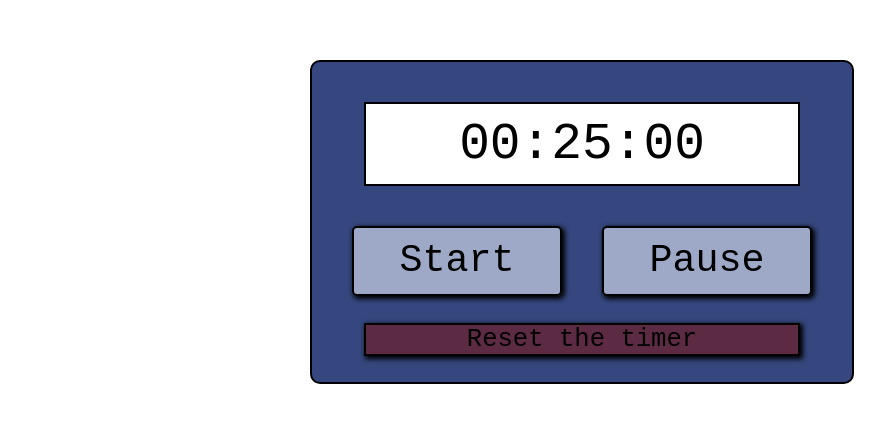
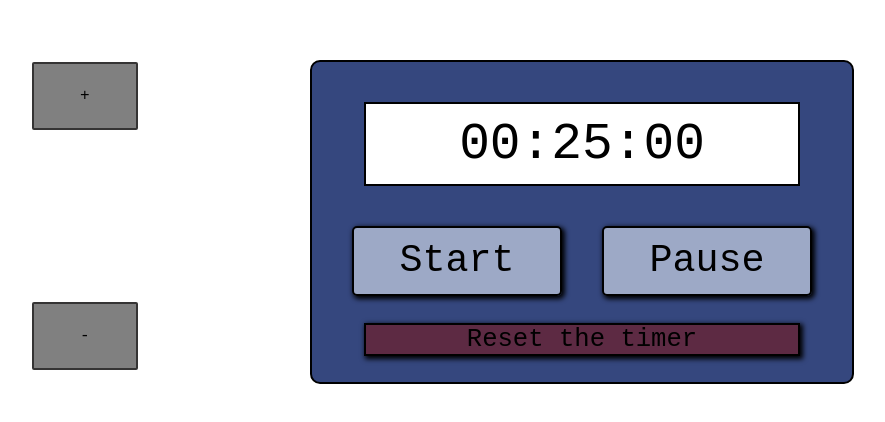
Before and after one commit to SamuelCallWind/Pomodoro_app, a plain HTML site: page index.html in a window 1280 px wide. Shown: the part 178-600 px from the top of the page, without its empty margins (58-943 px from the left). Drawn offline with Linux system fonts and the light colour scheme.

Commit message:
Add files via upload
Added 2 buttons + and - with hover

```diff
--- a/index.html
+++ b/index.html
@@ -8,6 +8,8 @@
     <title>Document</title>
 </head>
 <body>
+    <div class="buttonPlus">+</div>
+    <div class="buttonMinus">-</div>
     <div class="box">
         <div class="timer">00:25:00</div>
         <div class="containerButton">
--- a/styles.css
+++ b/styles.css
@@ -1,3 +1,7 @@
+body {
+    display: flex;
+}
+
 .box {
     position: absolute;
     top: 50%;
@@ -95,3 +99,33 @@
 .reset:hover {
     background-color: rgba(0, 127, 207, 0.63);
 }
+
+.buttonPlus, .buttonMinus {
+    font-family: 'Courier New', Courier, monospace;
+    display: flex;
+    position: absolute;
+    justify-content: center;
+    align-items: center;
+    background-color: gray;
+    border: solid rgba(15, 14, 14, 0.665) 2px;
+    border-radius: 2px;
+    height: 8vh;
+    width: 8vw;
+    transition: background-color 0.1s ease-in-out;
+}
+
+.buttonPlus {
+    top: 30vh;
+    left: 7vw;
+}
+.buttonPlus:hover {
+    background-color: rgba(35, 35, 35, 0.826);
+}
+
+.buttonMinus {
+    top: 60vh;
+    left: 7vw;
+}
+.buttonMinus:hover {
+    background-color: rgba(35, 35, 35, 0.826);
+}
```
